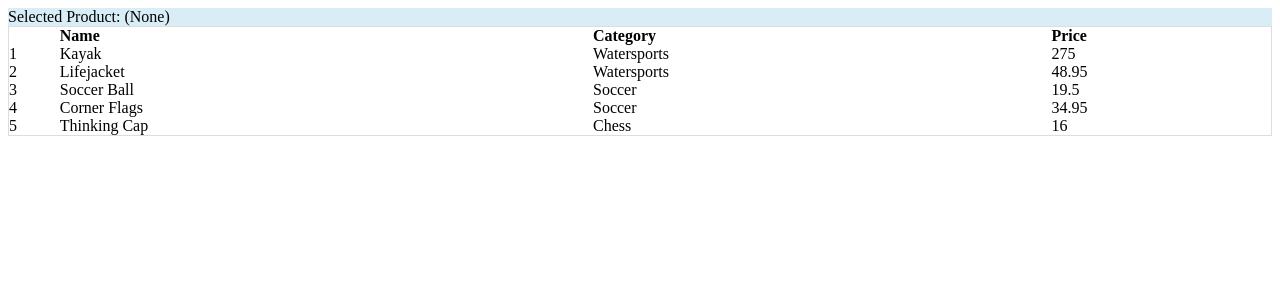
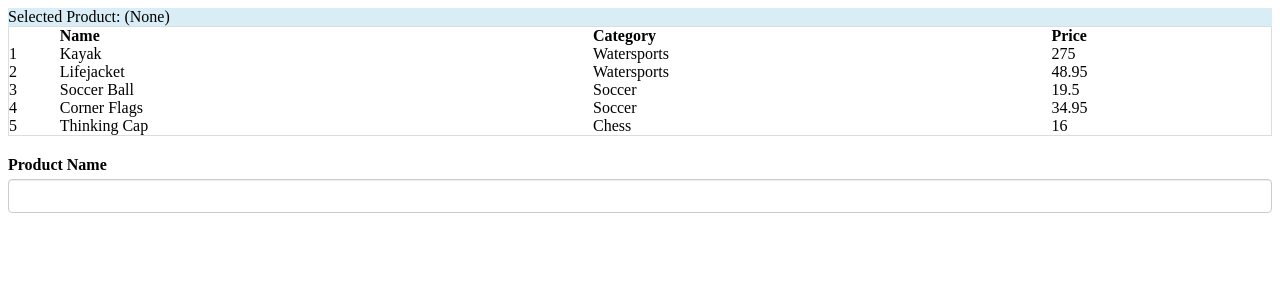
Before and after one commit to sskovalevskiy/angular.pro, an Angular app: page / in a window 1280 px wide. Shown: the top 300 px of the page. Built offline with nearby package versions, Linux system fonts and the light colour scheme.

Commit message:
14.9 Используем объект события $event для передачи значения его свойства из шаблона в компонент

```diff
--- a/src/app/app.component.html
+++ b/src/app/app.component.html
@@ -10,3 +10,8 @@
     <td>{{item.price}}</td>
   </tr>
 </table>
+<!--14.9 Используем объект события $event для передачи значения его свойства в компонент-->
+<div class="form-group">
+  <label>Product Name</label>
+  <input class="form-control" (input)="selectedProduct=$event.target.value" />
+</div>
```
